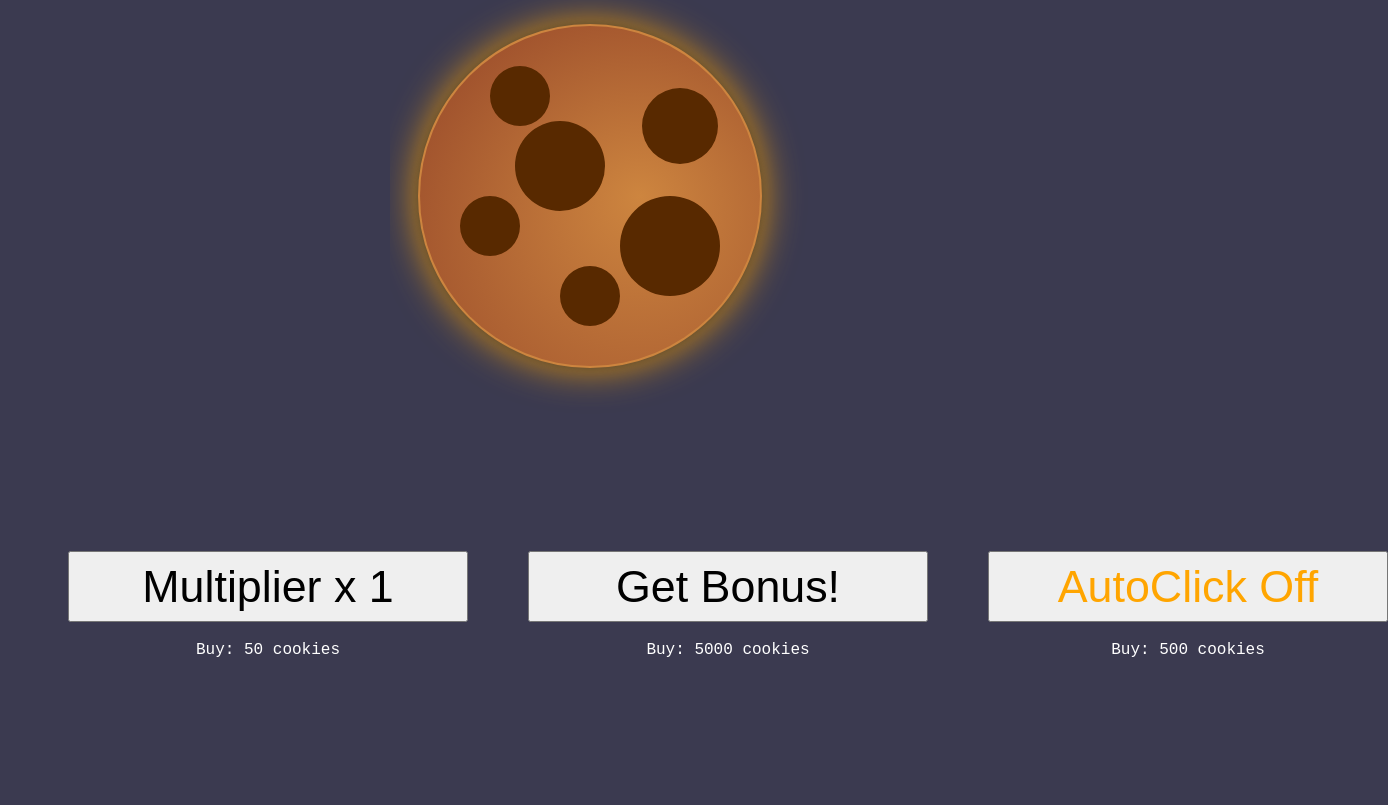
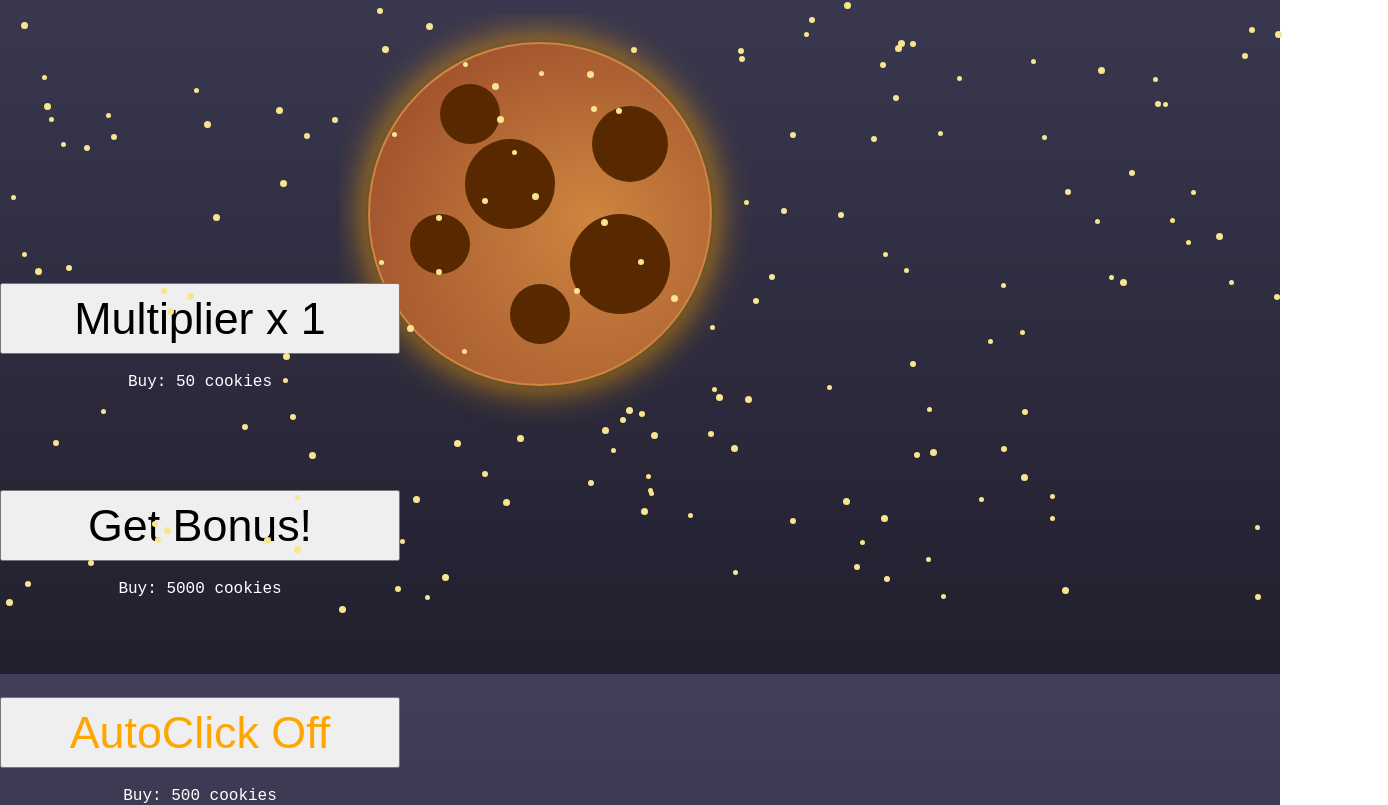
Before and after one commit to Gaellga/Cookie-Clicker, a plain HTML site: page index.html in a window 1280 px wide. Shown: the part 194-999 px from the top of the page, 1388 px wide, since content can reach past the window. Before the commit the page ends 890 px from the top, so only its background shows below. Drawn offline with Linux system fonts and the light colour scheme.

Commit message:
styledebut

```diff
--- a/CSS/style.css
+++ b/CSS/style.css
@@ -1,12 +1,18 @@
 body {
     font-family: 'Courier New', Courier, monospace;
-    margin-left: 10%;
-    margin-right: 10%;
     margin-top: 3%;
-    margin-bottom: 3%;
-    background-color: rgb(59, 58, 80);
+    padding-bottom: 1.4%;
+    background-image: linear-gradient(to bottom, #413f59, #39374e, #312f43, #292738, #21202e);
     color: white;
+    position: relative;
 }
+
+.box {
+  background-color: rgb(248, 229, 142);
+  position: fixed;
+  border-radius: 50%;
+}
+
 h1 {
     text-align: center;
     font-size: 3em;
@@ -17,11 +23,12 @@ button {
     padding: 2%;
     width: 400px;
     font-size: 2.8em;
-    margin-top: 5%;
-    display:inline-block;
+    margin-top: 25%;
+
 }
 #container {
     text-align:center;
+    position: relative;
 }
 #affichage {
     font-size: 2em;
@@ -33,10 +40,10 @@ button {
 #containerButtons {
     display: inline-flex;
     justify-content: center;
-}
-#b2{
-    margin-right: 5%;
-    margin-left: 5%;
+    flex-direction: column;
+    position:absolute;
+    margin-left: -50%;
+    margin-top: -37%;
 }
 .buy {
     margin-top: 5%;
@@ -58,6 +65,6 @@ button {
     transform: scale(1, 1);
     cursor: pointer;
 }
-#mon_canvas{
-    animation: cookie 3 2;
-}
+/*#mon_canvas{
+
+}*/
--- a/JS/script.js
+++ b/JS/script.js
@@ -6,6 +6,24 @@ var multiplicateur=1;
 var affichMulti = 1;
 var prixBonus = 5000;
 var prixAuto = 500;
+
+function freshDot(){
+    this.obj = document.createElement("div");
+    this.obj.classList.add("box");
+    this.obj.style.top = (window.innerHeight * Math.random()) + 'px';
+    this.obj.style.left = (window.innerWidth * Math.random()) + 'px';
+    this.size = Math.floor(3 * Math.random()) + 5;
+    this.obj.style.height =  this.size + 'px';
+    this.obj.style.width = this.size + 'px';
+
+    document.body.appendChild(this.obj);
+}
+var dot = [];
+for(var i = 0 ; i < 200 ; i++ ){
+    dot.push(new freshDot());
+}
+
+
 
 //CANVAS
 var c = document.getElementById("mon_canvas");
--- a/index.html
+++ b/index.html
@@ -26,7 +26,7 @@
             <div id="affichage">Score:0</div>
 
             <div id="clic">
-                <canvas id="mon_canvas" width="500" height="500">
+                <canvas id="mon_canvas" width="600" height="600">
                     Your browser does not support the canvas element :(
                 </canvas>
             </div>
```
